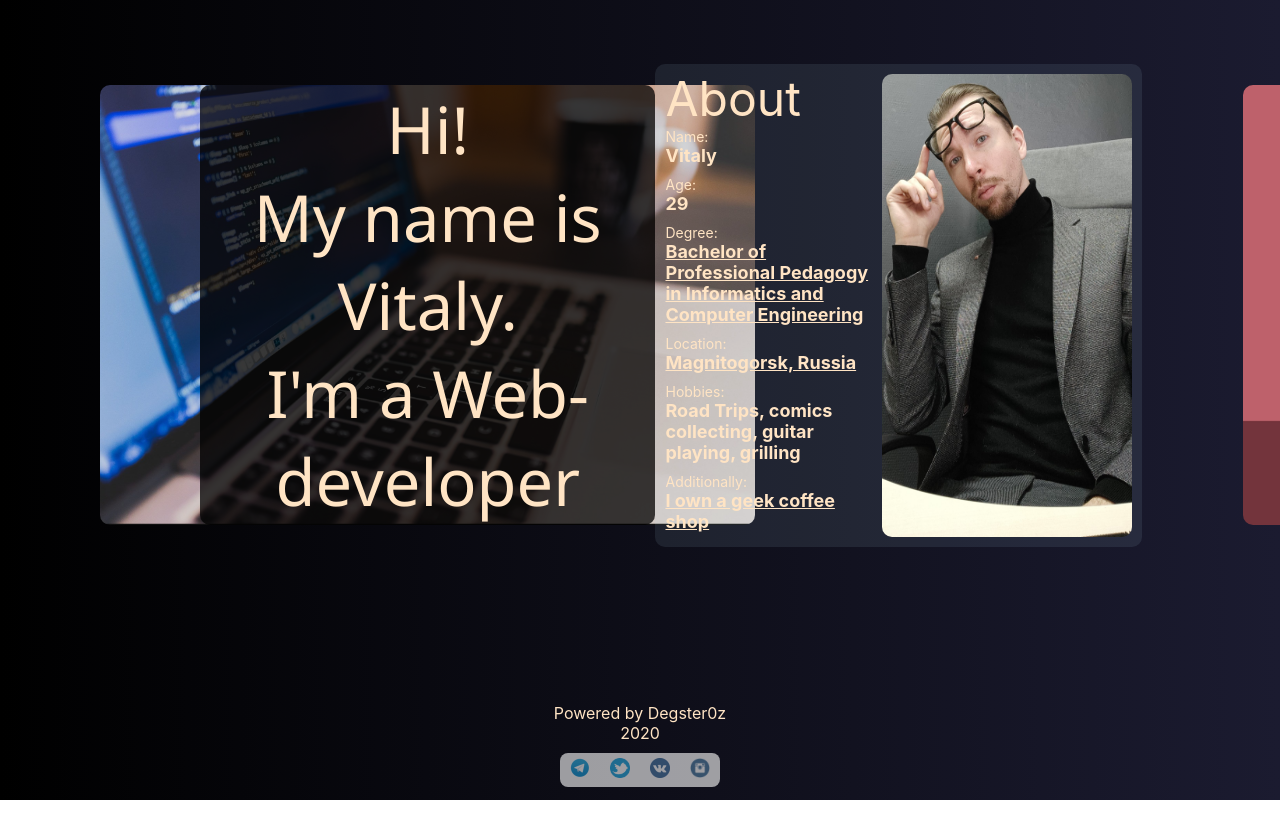
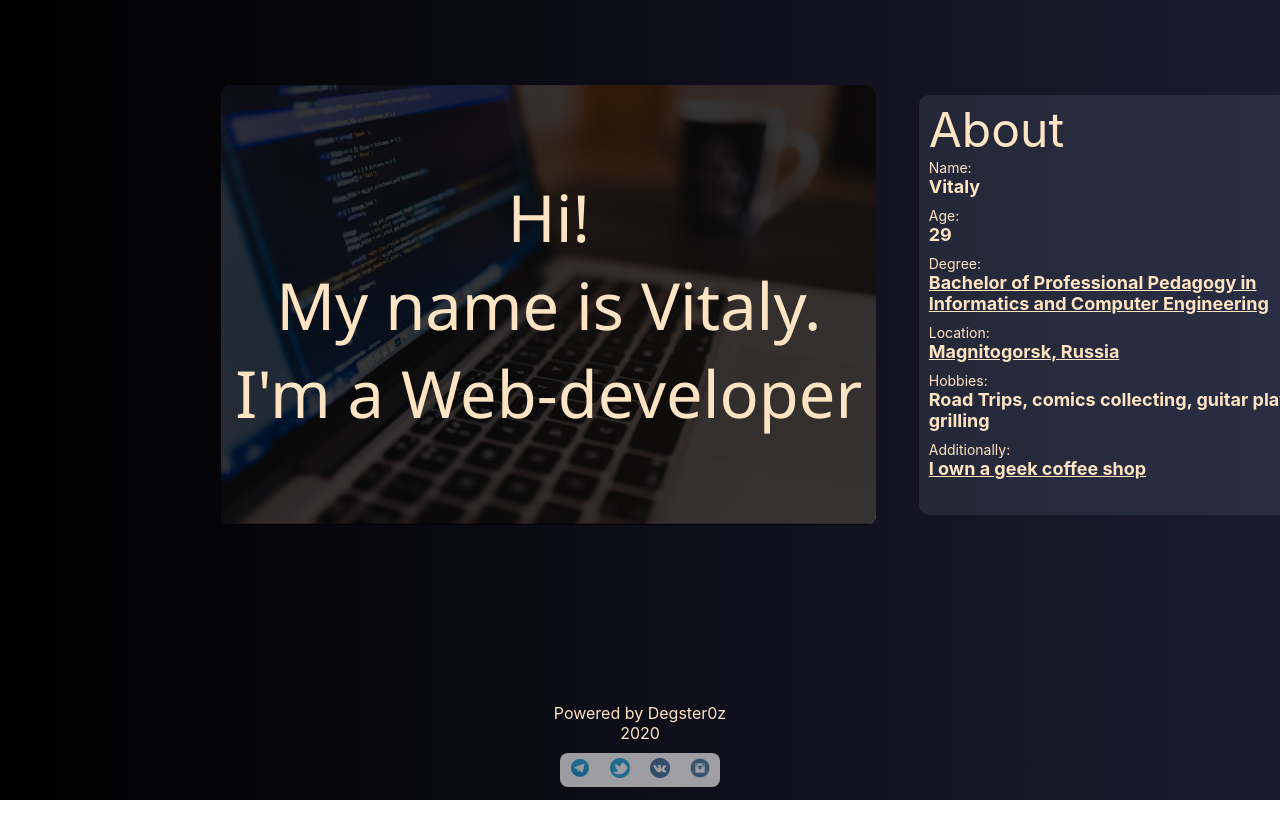
Before and after one commit to Degsteroz/space, a Next.js app: page / in a window 1280 px wide. Shown: the top 838 px of the page. Built offline with nearby package versions, Linux system fonts and the light colour scheme.

Commit message:
Какие-то фиксы

```diff
--- a/styles/ContentWrapper.module.css
+++ b/styles/ContentWrapper.module.css
@@ -55,7 +55,7 @@
 
 @media only screen and (max-width:1680px) {
     .sectionScrollComponentContainer {
-        min-width: 300vw;
+        min-width: 400vw;
         height: 76vh;
     }
 }
--- a/styles/Projects.module.css
+++ b/styles/Projects.module.css
@@ -71,9 +71,13 @@
     margin-left: 5px;
 }
 
-@media only screen and (max-width:1024px) {
+@media only screen and (max-width:1440px) {
     .projectsContainer {
         max-width: 100vw;
         margin-bottom: 30px;
     }
+
+    .projects_imageSlider {
+        height: 400px;
+    }
 }
```
Also changed, not shown: 1 other file (tests, documents, lock files or other folders).
